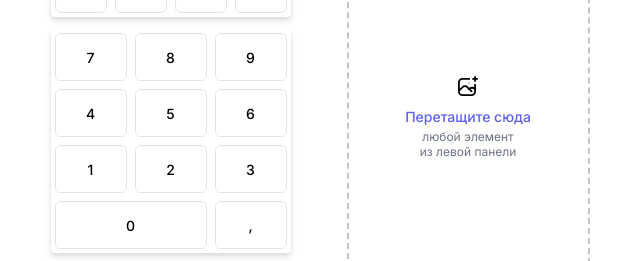
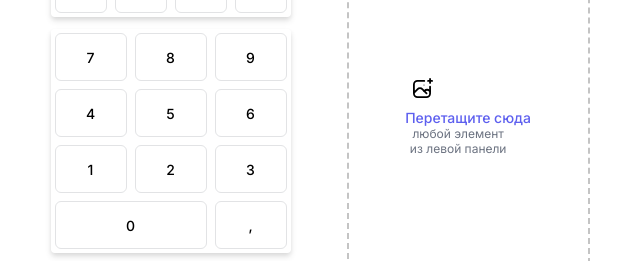
Before and after one commit to capykasa/sendsay-calc, a React (Create React App) app: page / in a window 1280 px wide. Shown: the part 321-582 px from the top of the page, without its empty margins (320-960 px from the left). Built offline with nearby package versions, Linux system fonts and the light colour scheme.

Commit message:
Добавил скрывающий класс при смене режима

```diff
--- a/src/components/Main.tsx
+++ b/src/components/Main.tsx
@@ -4,11 +4,15 @@ import CalcButton from './constructor/calc-button';
 import Display from './constructor/display';
 import Numbers from './constructor/Numbers';
 import Operators from './constructor/Operators';
-import { Component, NO_DRAGGABLE } from '../consts';
+import { Component, Mode, NO_DRAGGABLE } from '../consts';
 import { DragItem } from '../types/items';
 import { findDoubleElement, replaceElements } from '../utils';
+import { useSelector } from 'react-redux';
+import { RootState } from '../store/reducers/store';
 
 const Main = () => {
+    const currentMode = useSelector((state: RootState) => state.calculator.mode)
+
     const [items, setItems] = useState<DragItem[]>([
         { element: <Display />, name: Component.Display, blocked: false },
         { element: <Operators />, name: Component.Operators, blocked: false },
@@ -108,9 +112,16 @@ const Main = () => {
         )
     }
 
+    const getHiddenClassForRuntime = (mode: Mode, currentMode: Mode) => {
+        return mode === currentMode
+            ? "visually-hidden"
+            : ''
+    }
+
     const emptyCanvasTemplate = () => {
         return (
             <div className="canvas__container-empty">
+                <div className={getHiddenClassForRuntime(Mode.Runtime, currentMode)}>
                     <svg className="canvas__container_svg" width="20" height="20" viewBox="0 0 22 22" fill="none" xmlns="http://www.w3.org/2000/svg">
                         <path d="M18.7778 1V5.44444" stroke="black" strokeWidth="2" strokeLinecap="round" />
                         <path d="M21 3.22222L16.5556 3.22222" stroke="black" strokeWidth="2" strokeLinecap="round" />
@@ -121,6 +132,7 @@ const Main = () => {
                     <h3 className="canvas__container_title">Перетащите сюда</h3>
                     <p className="canvas__container_text">любой элемент из левой панели</p>
                 </div>
+            </div>
         )
     }
 
@@ -130,6 +142,7 @@ const Main = () => {
         <div className="page">
             <div className="page-main">
                 <div className="page-main__constructor">
+                    <div className={getHiddenClassForRuntime(Mode.Runtime, currentMode)}>
                         {items.map((item) => {
                             const containerBlocked = item.blocked;
 
@@ -144,6 +157,7 @@ const Main = () => {
                                 </div>
                             )
                         })}
+                    </div>
                 </div>
                 <div className="page-main__canvas">
                     <ModeSwitch />
--- a/src/components/canvas/mode-switch.tsx
+++ b/src/components/canvas/mode-switch.tsx
@@ -1,22 +1,50 @@
+import { useDispatch, useSelector } from 'react-redux';
+import { Mode } from '../../consts';
+import { changeMode } from '../../store/reducers/CalculatorSlice';
+import { RootState } from '../../store/reducers/store';
+
 const ModeSwitch = () => {
+    const currentMode = useSelector((state: RootState) => state.calculator.mode)
+    const dispatch = useDispatch()
+
+    const getActiveClassName = (mode: Mode, currentMode: Mode) => {
+        return mode === currentMode
+            ? "button mode-switch_button mode-switch_button-active"
+            : "button mode-switch_button"
+    }
+
+    const getActiveSvgColor = (mode: Mode, currentMode: Mode) => {
+        return mode === currentMode
+            ? "#5D5FEF"
+            : "#4D5562"
+    }
+
     return (
         <div className="mode-switch">
-            <button className="button mode-switch_button" type="button">
+            <button
+                className={getActiveClassName(Mode.Runtime, currentMode)}
+                type="button"
+                onClick={() => dispatch(changeMode(Mode.Runtime))}
+            >
                 <span className="mode-switch_svg">
                     <svg width="20" height="20" viewBox="0 0 20 20" fill="none" xmlns="http://www.w3.org/2000/svg">
-                        <path d="M11.7678 11.7678C12.2366 11.2989 12.5 10.663 12.5 10C12.5 9.33696 12.2366 8.70107 11.7678 8.23223C11.2989 7.76339 10.663 7.5 10 7.5C9.33696 7.5 8.70107 7.76339 8.23223 8.23223C7.76339 8.70107 7.5 9.33696 7.5 10C7.5 10.663 7.76339 11.2989 8.23223 11.7678C8.70107 12.2366 9.33696 12.5 10 12.5C10.663 12.5 11.2989 12.2366 11.7678 11.7678Z" stroke="#4D5562" strokeWidth="2" strokeLinecap="round" strokeLinejoin="round" />
-                        <path d="M2.04834 9.99999C3.11001 6.61916 6.26917 4.16666 10 4.16666C13.7317 4.16666 16.89 6.61916 17.9517 9.99999C16.89 13.3808 13.7317 15.8333 10 15.8333C6.26917 15.8333 3.11001 13.3808 2.04834 9.99999Z" stroke="#4D5562" strokeWidth="2" strokeLinecap="round" strokeLinejoin="round" />
+                        <path d="M11.7678 11.7678C12.2366 11.2989 12.5 10.663 12.5 10C12.5 9.33696 12.2366 8.70107 11.7678 8.23223C11.2989 7.76339 10.663 7.5 10 7.5C9.33696 7.5 8.70107 7.76339 8.23223 8.23223C7.76339 8.70107 7.5 9.33696 7.5 10C7.5 10.663 7.76339 11.2989 8.23223 11.7678C8.70107 12.2366 9.33696 12.5 10 12.5C10.663 12.5 11.2989 12.2366 11.7678 11.7678Z" stroke={getActiveSvgColor(Mode.Runtime, currentMode)} strokeWidth="2" strokeLinecap="round" strokeLinejoin="round" />
+                        <path d="M2.04834 9.99999C3.11001 6.61916 6.26917 4.16666 10 4.16666C13.7317 4.16666 16.89 6.61916 17.9517 9.99999C16.89 13.3808 13.7317 15.8333 10 15.8333C6.26917 15.8333 3.11001 13.3808 2.04834 9.99999Z" stroke={getActiveSvgColor(Mode.Runtime, currentMode)} strokeWidth="2" strokeLinecap="round" strokeLinejoin="round" />
                     </svg>
                 </span>
-                <span className="mode-switch_text">Runtime</span>
+                <span className="mode-switch_text">{Mode.Runtime}</span>
             </button>
-            <button className="button mode-switch_button mode-switch_button-active" type="button">
+            <button
+                className={getActiveClassName(Mode.Constructor, currentMode)}
+                type="button"
+                onClick={() => dispatch(changeMode(Mode.Constructor))}
+            >
                 <span className="mode-switch_svg">
                     <svg className="icon-active" width="20" height="20" viewBox="0 0 20 20" fill="none" xmlns="http://www.w3.org/2000/svg">
-                        <path d="M7.5 13.3333L4.16666 10L7.5 6.66668M12.5 6.66668L15.8333 10L12.5 13.3333" stroke="#5D5FEF" strokeWidth="2" strokeLinecap="round" strokeLinejoin="round" />
+                        <path d="M7.5 13.3333L4.16666 10L7.5 6.66668M12.5 6.66668L15.8333 10L12.5 13.3333" stroke={getActiveSvgColor(Mode.Constructor, currentMode)} strokeWidth="2" strokeLinecap="round" strokeLinejoin="round" />
                     </svg>
                 </span>
-                <span className="mode-switch_text"> Constructor</span>
+                <span className="mode-switch_text">{Mode.Constructor}</span>
             </button>
         </div>
     );
--- a/src/consts.ts
+++ b/src/consts.ts
@@ -6,8 +6,8 @@ export const enum Component {
 }
 
 export const enum Mode {
-    Runtime = 'runtime',
-    Constructor = 'constructor'
+    Runtime = 'Runtime',
+    Constructor = 'Constructor'
 }
 
 export const NO_DRAGGABLE = [Component.Display];
--- a/src/hooks/redux.ts
+++ /dev/null
@@ -1,5 +0,0 @@
-import { TypedUseSelectorHook, useDispatch, useSelector } from 'react-redux';
-import { AppDispatch, RootState } from '../store/reducers/store';
-
-export const useAppDispatch = () => useDispatch<AppDispatch>();
-export const useAppSelector: TypedUseSelectorHook<RootState> = useSelector;
--- a/src/scss/global/global.scss
+++ b/src/scss/global/global.scss
@@ -16,6 +16,19 @@ body {
     min-height: 100vh;
     margin: 0;
     padding: 0;
+}
+
+.visually-hidden {
+    position: absolute;
+    width: 1px;
+    height: 1px;
+    margin: -1px;
+    border: 0;
+    padding: 0;
+    white-space: nowrap;
+    clip-path: inset(100%);
+    clip: rect(0 0 0 0);
+    overflow: hidden;
 }
 
 .page {
```
Lines whose indentation alone changed are shown as unchanged.
